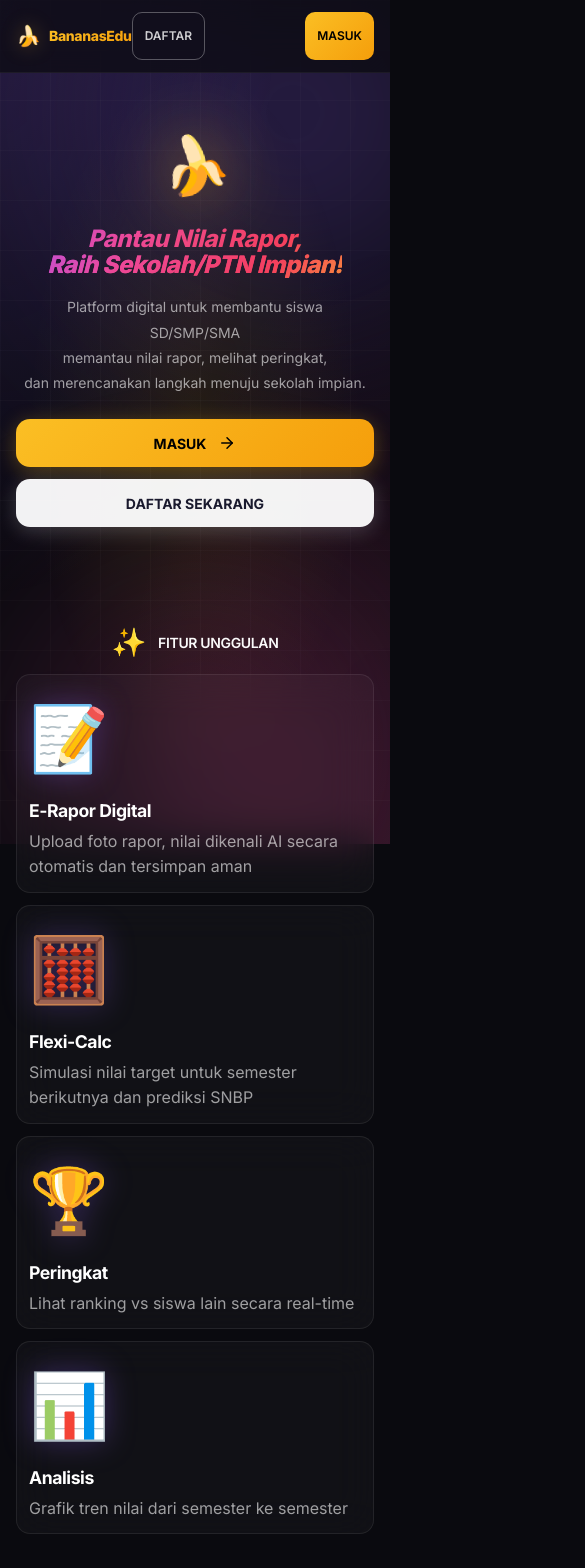
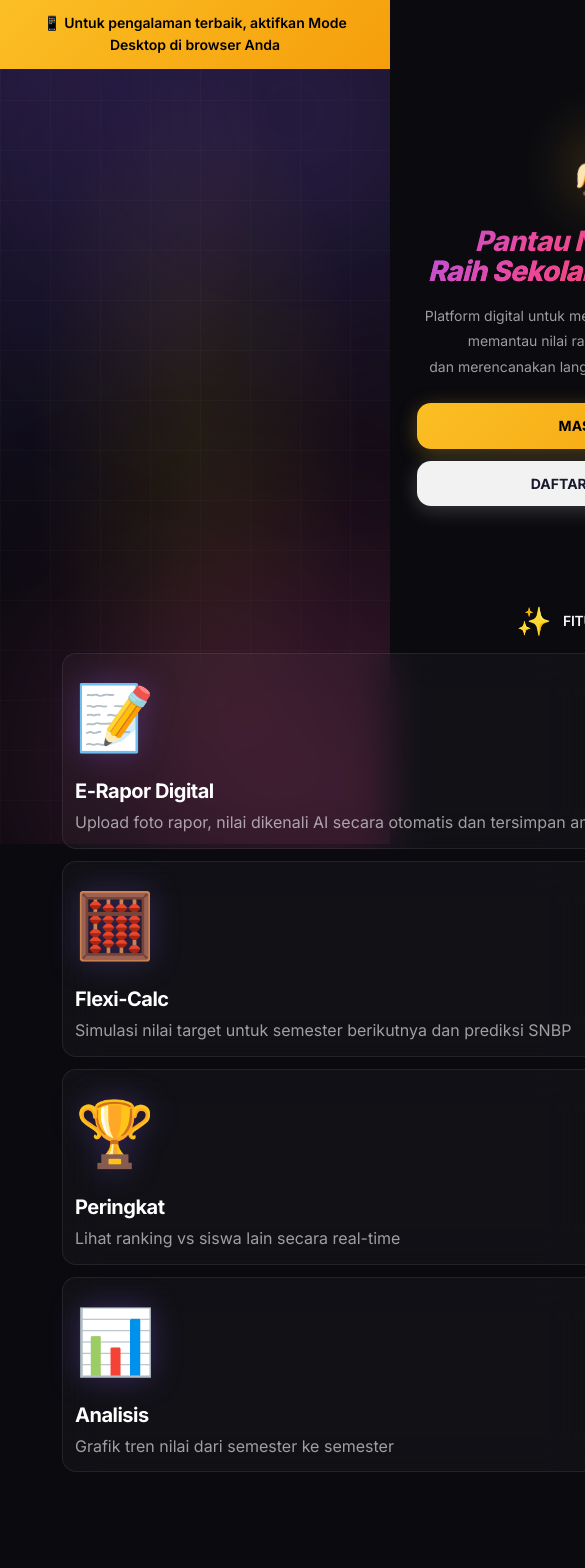
Before and after one commit to BananasEdu/-bananasedu-beta, a React (Vite) app: page / in a window 390 px wide. Shown: the top 1568 px of the page, 585 px wide, since content can reach past the window. Built offline with nearby package versions, Linux system fonts and the light colour scheme; no server answers.

Commit message:
Add files via upload

```diff
--- a/index.html
+++ b/index.html
@@ -3,7 +3,7 @@
   <head>
     <meta charset="UTF-8" />
     <link rel="icon" type="image/svg+xml" href="/vite.svg" />
-    <meta name="viewport" content="width=device-width, initial-scale=1.0" />
+    <meta name="viewport" content="width=1200" />
     <title>BananasEdu Beta</title>
   </head>
   <body>
--- a/src/index.css
+++ b/src/index.css
@@ -963,198 +963,30 @@ h6 {
 }
 
 /* ============================================
-   SIMPLE RESPONSIVE SYSTEM
+   DESKTOP ONLY - Mobile users use desktop mode
    ============================================ */
 
-/* Tablet (768px) */
+/* Minimum width to ensure desktop layout */
+html,
+body {
+  min-width: 1200px;
+}
+
+/* For users without desktop mode enabled */
 @media (max-width: 768px) {
-
-  /* Cards - full width */
-  .glass-card,
-  .card,
-  .data-card {
-    width: 100%;
-    max-width: 100%;
-  }
-
-  /* Grids - 2 columns */
-  .grid,
-  .data-grid,
-  .bento-grid {
-    grid-template-columns: repeat(2, 1fr) !important;
-    gap: var(--space-4);
-  }
-
-  /* Stats - 3 columns grid, no scroll */
-  .stats-grid,
-  .summary-cards {
-    display: grid !important;
-    grid-template-columns: repeat(3, 1fr) !important;
-    gap: var(--space-3);
-  }
-
-  /* Buttons - touch friendly */
-  button,
-  .btn,
-  [class*="btn-"] {
-    min-height: 44px;
-  }
-
-  /* Modals - better sizing */
-  .modal,
-  .modal-card {
-    width: 95% !important;
-    max-width: 500px !important;
-    max-height: 90vh;
+  body::before {
+    content: '📱 Untuk pengalaman terbaik, aktifkan Mode Desktop di browser Anda';
+    display: block;
+    position: fixed;
+    top: 0;
+    left: 0;
+    right: 0;
+    padding: 12px 16px;
+    background: linear-gradient(135deg, #fbbf24 0%, #f59e0b 100%);
+    color: #000;
+    font-size: 14px;
+    font-weight: 600;
+    text-align: center;
+    z-index: 99999;
   }
 }
-
-/* Mobile (480px) */
-@media (max-width: 480px) {
-
-  /* Container - comfortable padding */
-  .container {
-    padding-left: var(--space-4) !important;
-    padding-right: var(--space-4) !important;
-  }
-
-  /* Typography - readable sizes */
-  h1,
-  .page-title {
-    font-size: 1.5rem !important;
-  }
-
-  h2 {
-    font-size: 1.25rem !important;
-  }
-
-  h3 {
-    font-size: 1.1rem !important;
-  }
-
-  /* Grids - single column */
-  .grid,
-  .data-grid,
-  .bento-grid {
-    grid-template-columns: 1fr !important;
-    gap: var(--space-4);
-  }
-
-  /* Stats - vertical stack */
-  .stats-grid,
-  .summary-cards {
-    display: flex !important;
-    flex-direction: column !important;
-    gap: var(--space-3);
-  }
-
-  .stats-grid>*,
-  .summary-cards>* {
-    width: 100%;
-  }
-
-  /* Stat cards - comfortable sizing */
-  .stat-card,
-  .summary-card {
-    padding: var(--space-4);
-    display: flex;
-    align-items: center;
-    gap: var(--space-4);
-  }
-
-  .stat-value,
-  .summary-value {
-    font-size: 1.5rem !important;
-    font-weight: 700;
-  }
-
-  .stat-label,
-  .summary-label {
-    font-size: 0.875rem;
-  }
-
-  .stat-icon,
-  .summary-icon {
-    font-size: 1.5rem;
-  }
-
-  /* Tables - readable */
-  table {
-    display: block;
-    overflow-x: auto;
-    -webkit-overflow-scrolling: touch;
-  }
-
-  th,
-  td {
-    padding: var(--space-3);
-    font-size: 0.875rem;
-  }
-
-  th {
-    font-size: 0.75rem;
-  }
-
-  /* Sticky first column */
-  table th:first-child,
-  table td:first-child {
-    position: sticky;
-    left: 0;
-    z-index: 5;
-    background: var(--bg-card, #16161e);
-    min-width: 120px;
-  }
-
-  /* Forms - full width, readable */
-  input,
-  select,
-  textarea {
-    width: 100%;
-    min-height: 48px;
-    font-size: 16px;
-    padding: var(--space-3) var(--space-4);
-  }
-
-  /* Buttons - comfortable */
-  button,
-  .btn,
-  [class*="btn-"] {
-    min-height: 48px;
-    padding: var(--space-3) var(--space-4);
-    font-size: 0.95rem;
-  }
-
-  /* Page header - stack */
-  .page-header {
-    flex-direction: column;
-    gap: var(--space-4);
-  }
-
-  /* View tabs - scrollable */
-  .view-tabs {
-    width: 100%;
-    overflow-x: auto;
-    gap: var(--space-2);
-    flex-wrap: nowrap;
-  }
-
-  .view-tab {
-    flex-shrink: 0;
-    padding: var(--space-3);
-    font-size: 0.875rem;
-  }
-
-  /* Modals - full width */
-  .modal,
-  .modal-card,
-  .modal-content {
-    width: 100% !important;
-    max-width: 100% !important;
-    border-radius: var(--radius-xl) var(--radius-xl) 0 0;
-  }
-
-  /* Hide desktop-only */
-  .desktop-only {
-    display: none !important;
-  }
-}
```
